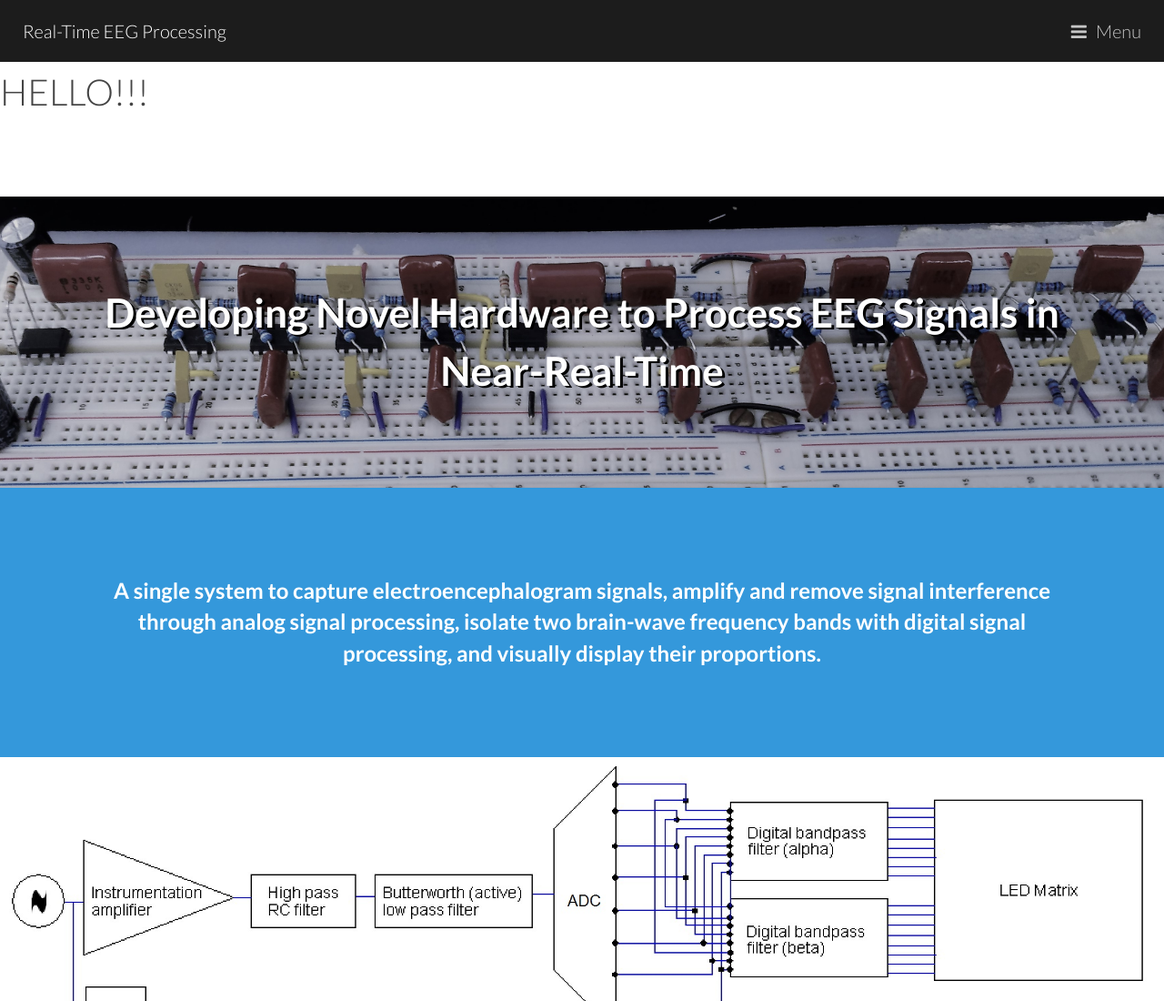
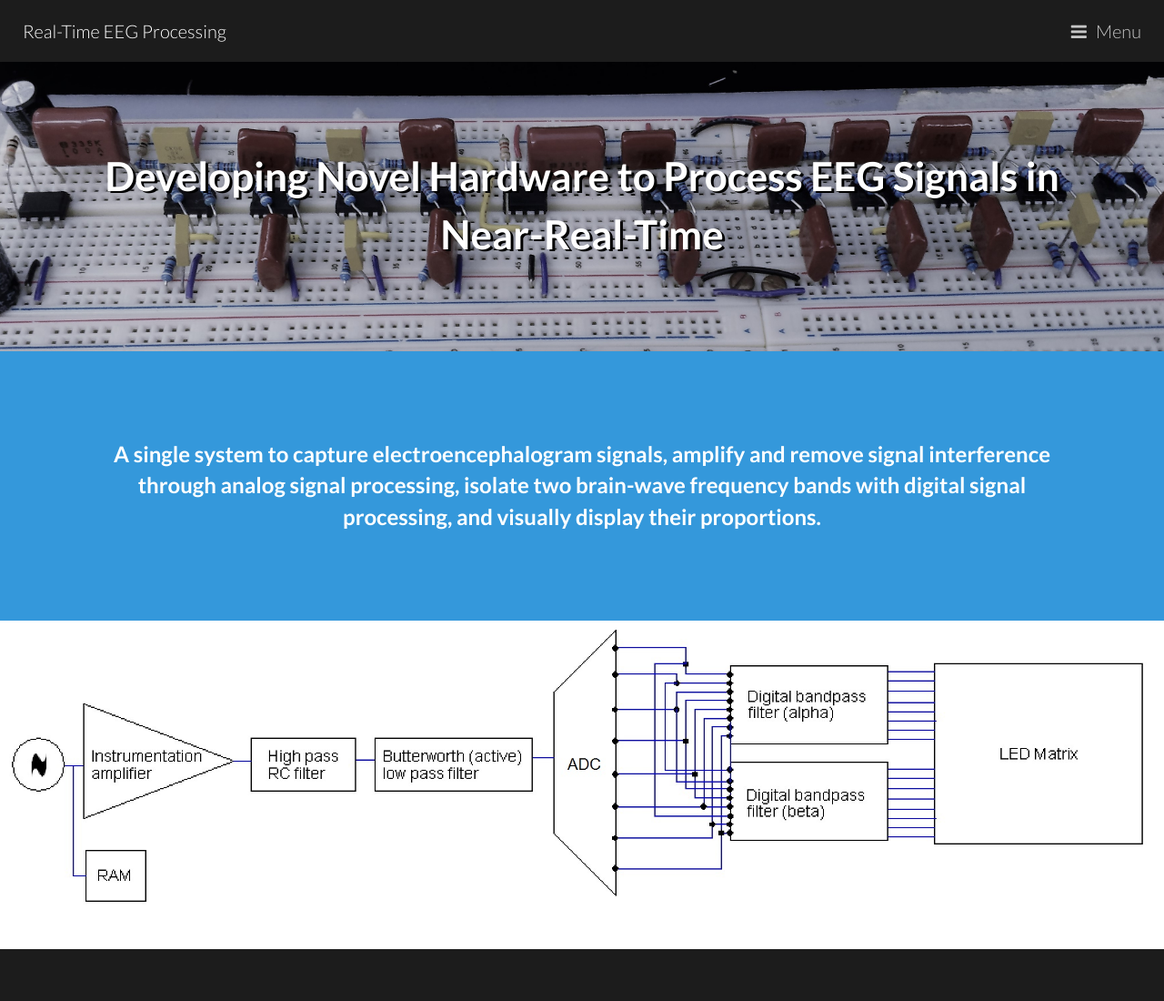
Before and after one commit to 2017cfontain/2017cfontain.github.io, a plain HTML site: page index.html in a window 1280 px wide. Shown: the top 1100 px of the page at 91% size. Drawn offline with Linux system fonts and the light colour scheme.

Commit message:
back to normal

```diff
--- a/index.html
+++ b/index.html
@@ -35,7 +35,7 @@
 
 
 		<!-- Banner -->
-			<p style="font-size: 30pt;">HELLO!!!</p>
+
 			<section id="banner" style="background-image: url('images/coverphoto.jpg')">
 				<div class="inner">
 					<h1>Developing Novel Hardware to Process EEG Signals in Near-Real-Time</h1>
```
